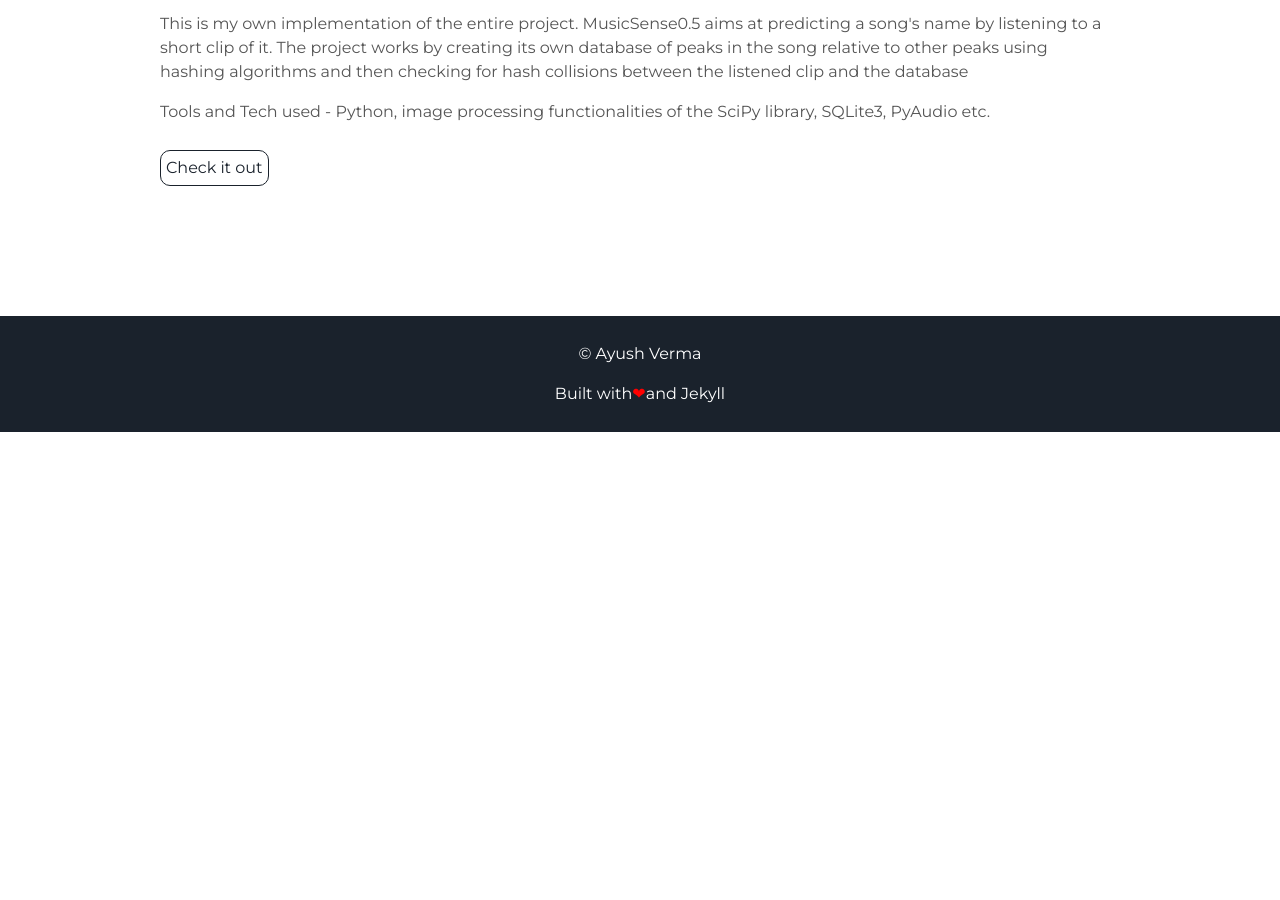
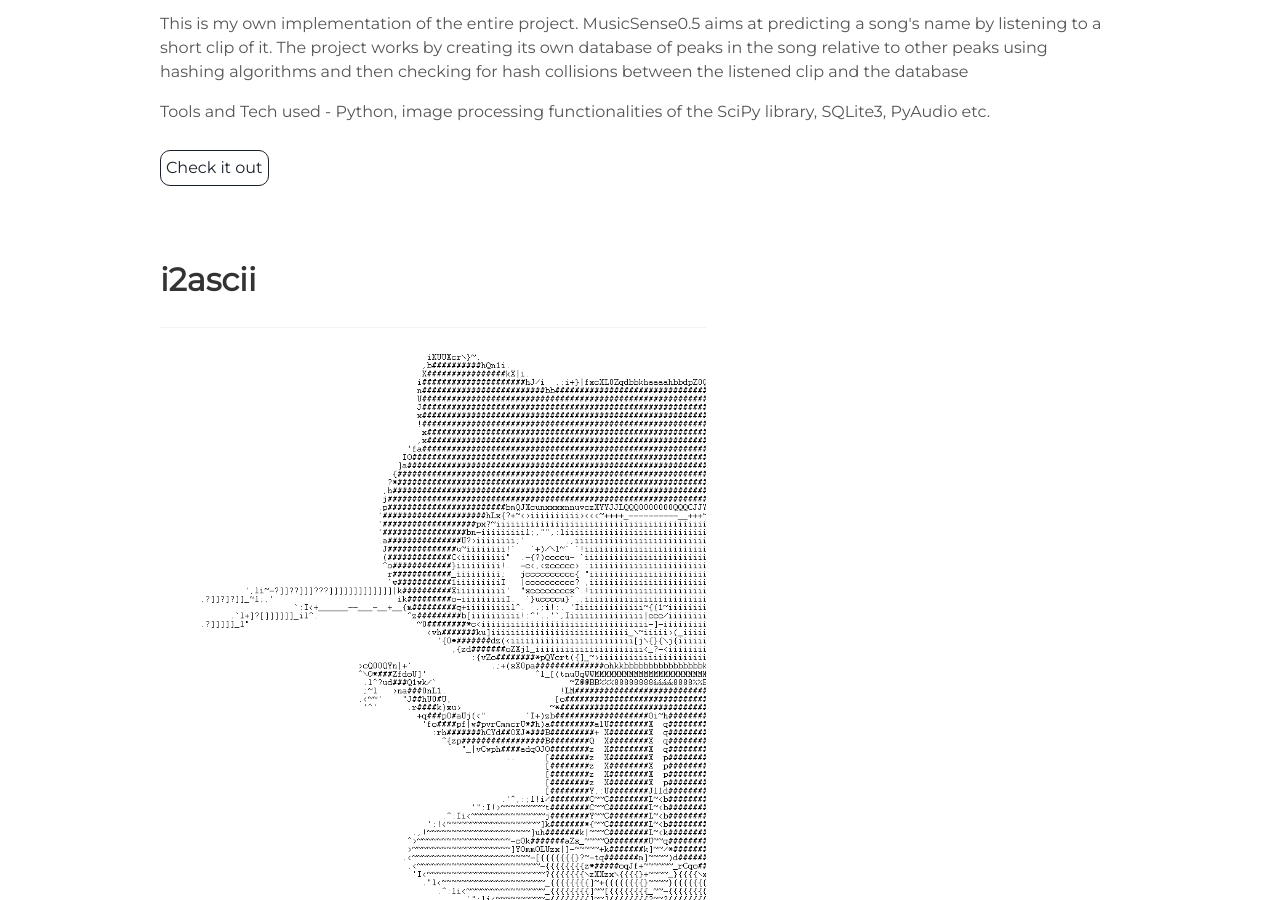
Before and after one commit to verma16Ayush/portfolioweb, a Jekyll site: the page built from index.html, in a window 1280 px wide and 900 px high, scrolled down 2739 px. Built offline with Jekyll 4.4.1, drawn with Linux system fonts in a browser that asks for light colours; before the commit the page ends 3171 px from its top, so only the background shows below that; some of the changed text lies outside the part shown.

Commit message:
added project description i2ascii

```diff
--- a/_includes/projects.html
+++ b/_includes/projects.html
@@ -17,5 +17,19 @@
     </div>
   </div>
   <!--<hr width="80%" size="3" align="center">-->
-
+  <div class="six columns images">
+    <h2> i2ascii </h2>
+    <img alt="project img" src="{{ "/assets/img/octocat_ascii.png" | prepend: site.baseurl }}" height="597.88" width ="545.85" />
+  </div>
+  <div class="six columns">
+    <li> Python</li>
+    <p>i2ascii is another console based python application</p>
+    <p>
+      The project converts any image into its corresponding ascii art. It works by importing the image, converting it into a duo tone image using dot product of the image matrix with a suitable one dimensional column matrix. The image is then divided into tiles and average brightness of each of those tiles is calculated.
+      brightness of each of those tiles is then normalised and looked up on a 70 shade greyscale ramp of ascii characters.
+    </p>
+    <p>Tools and Tech used - Python, Python Imaging library PIL (pillow)</p>
+    <a class="project-link" target="_blank" href="https://github.com/verma16Ayush/MusicSense0.5">Check it out</a>
+  </div>
 </div>
+</div>
```
Also changed, not shown: assets/img/octocat_ascii.png (added).
